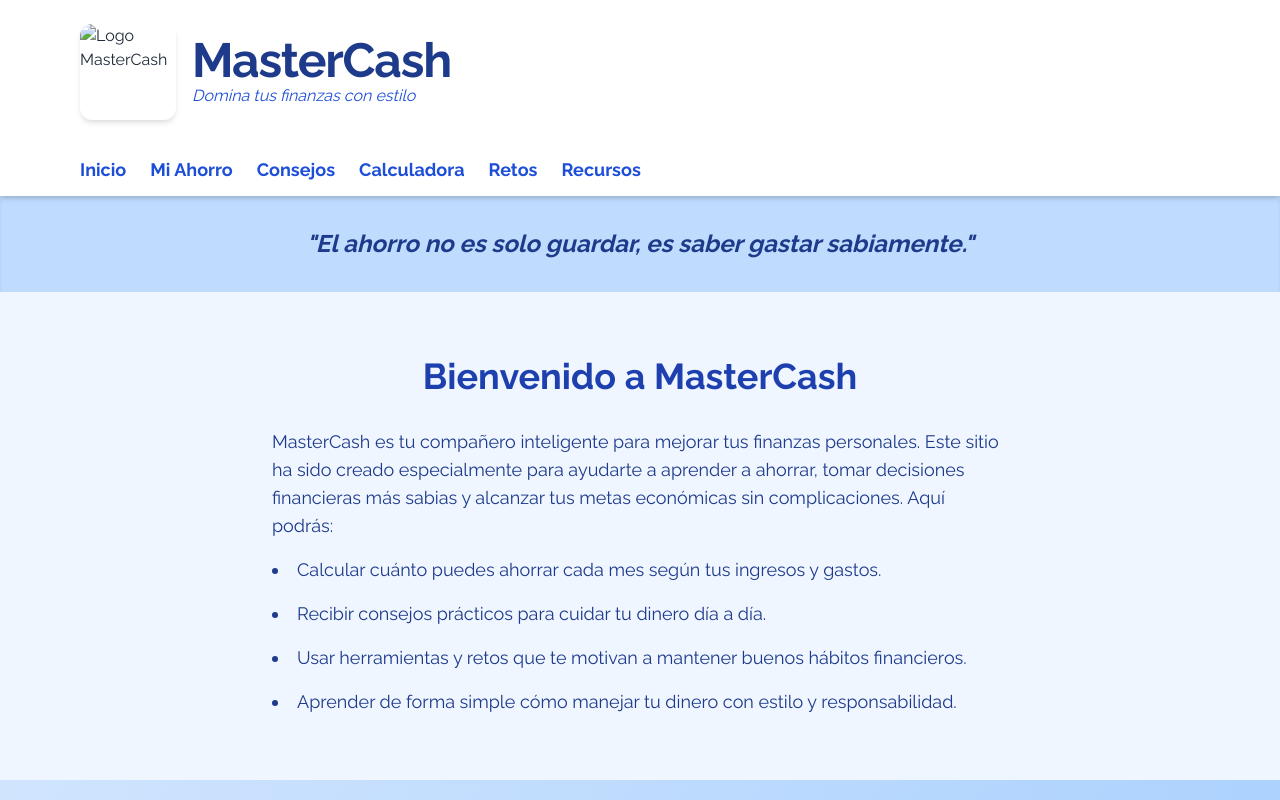
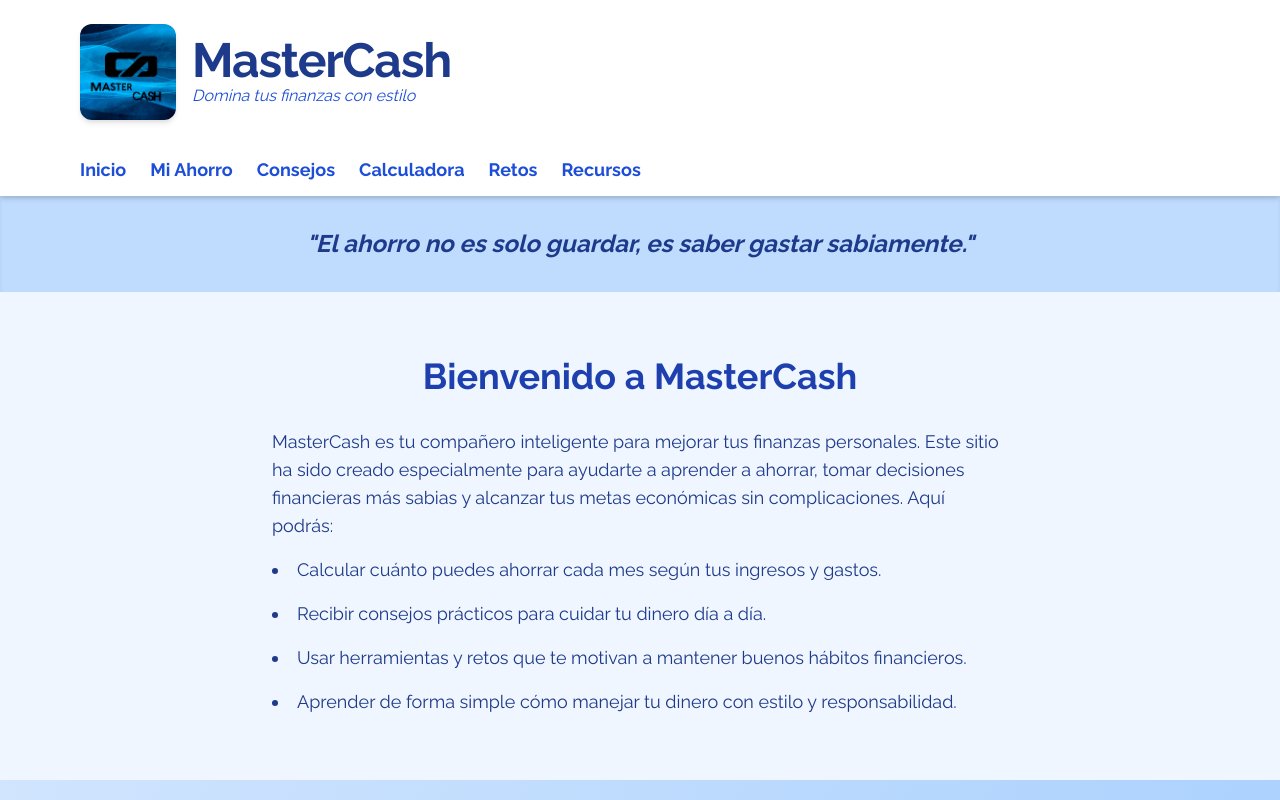
Before and after one commit to cristian123456788765/masterCash, a plain HTML site: page index.html in a window 1280 px wide. Shown: the top 800 px of the page. Drawn offline with nearby package versions, Linux system fonts and the light colour scheme.

Commit message:
imagen logo

```diff
--- a/index.html
+++ b/index.html
@@ -17,7 +17,7 @@
   <header class="bg-white py-6 shadow-lg">
     <div class="max-w-6xl mx-auto px-4 flex flex-col sm:flex-row items-center justify-between">
       <div class="flex items-center gap-4">
-        <img src="C:\Users\ivan-\Downloads\mastercash_logo_web.jpg"  alt="Logo MasterCash" class="w-24 h-24 object-contain rounded-xl shadow-md">
+        <img src="images/mastercash_logo_web.jpg"  alt="Logo MasterCash" class="w-24 h-24 object-contain rounded-xl shadow-md">
         <div>
           <h1 class="text-5xl font-extrabold text-blue-900 tracking-tight">MasterCash</h1>
           <p class="italic text-md text-blue-700">Domina tus finanzas con estilo</p>
```
Also changed, not shown: images/mastercash_logo_web.jpg (added).
